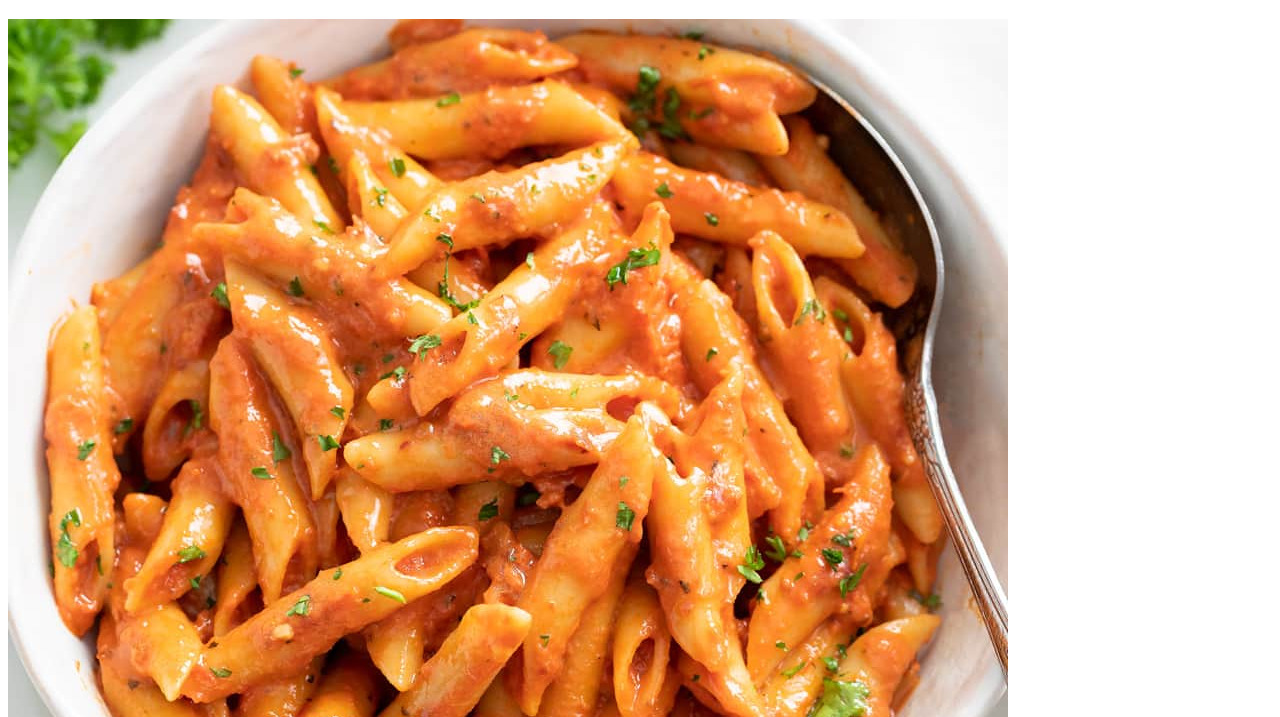
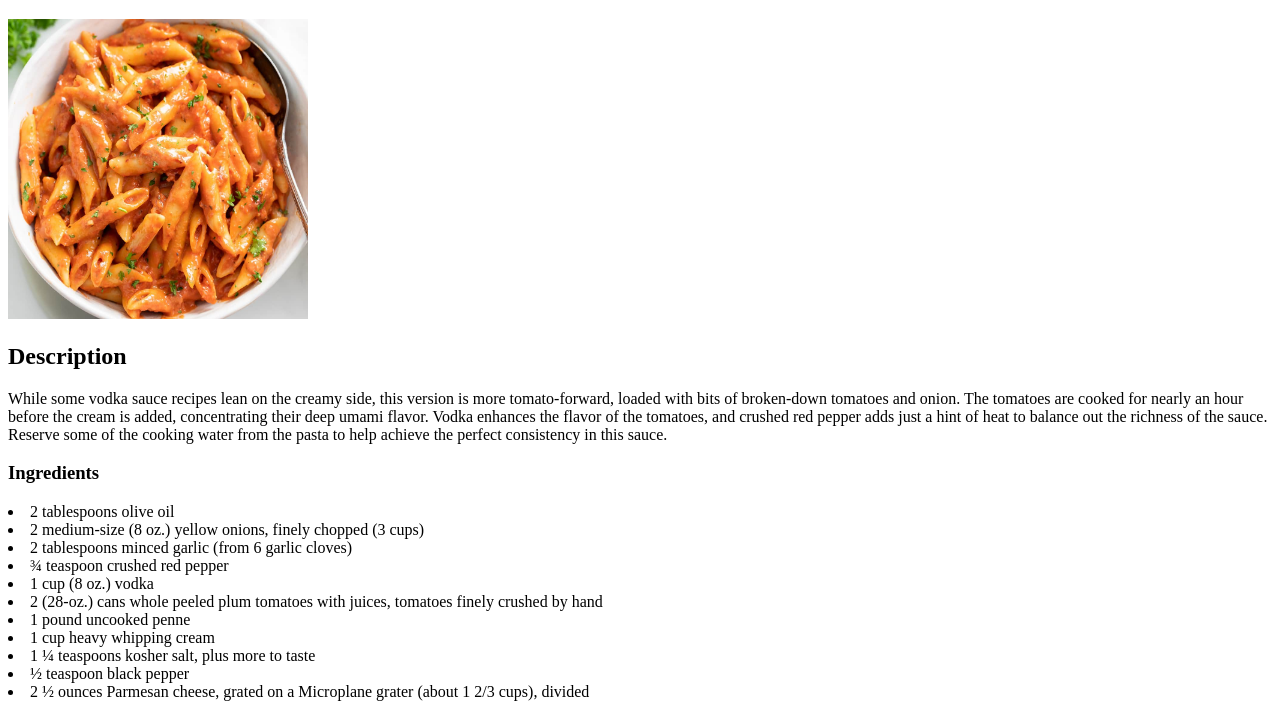
Before and after one commit to LJ6778/odin-recipes, a plain HTML site: page recipes/pasta.html in a window 1280 px wide. Shown: the part 61-778 px from the top of the page. Drawn offline with Linux system fonts and the light colour scheme.

Commit message:
Fix Size of Image

```diff
--- a/recipes/pasta.html
+++ b/recipes/pasta.html
@@ -7,7 +7,7 @@
     </head>
     <body>
         <h1>Penne Alla Vodka</h1>
-        <img src="../images/Penne-Alla-Vodka-f.jpg" alt="vodka penne">
+        <img src="../images/Penne-Alla-Vodka-f.jpg" alt="vodka penne" width="300" height="300">
         <h2>Description</h2>
         <p>While some vodka sauce recipes lean on the creamy side, this version is more tomato-forward,
             loaded with bits of broken-down tomatoes and onion. The tomatoes are cooked for nearly an hour
```
